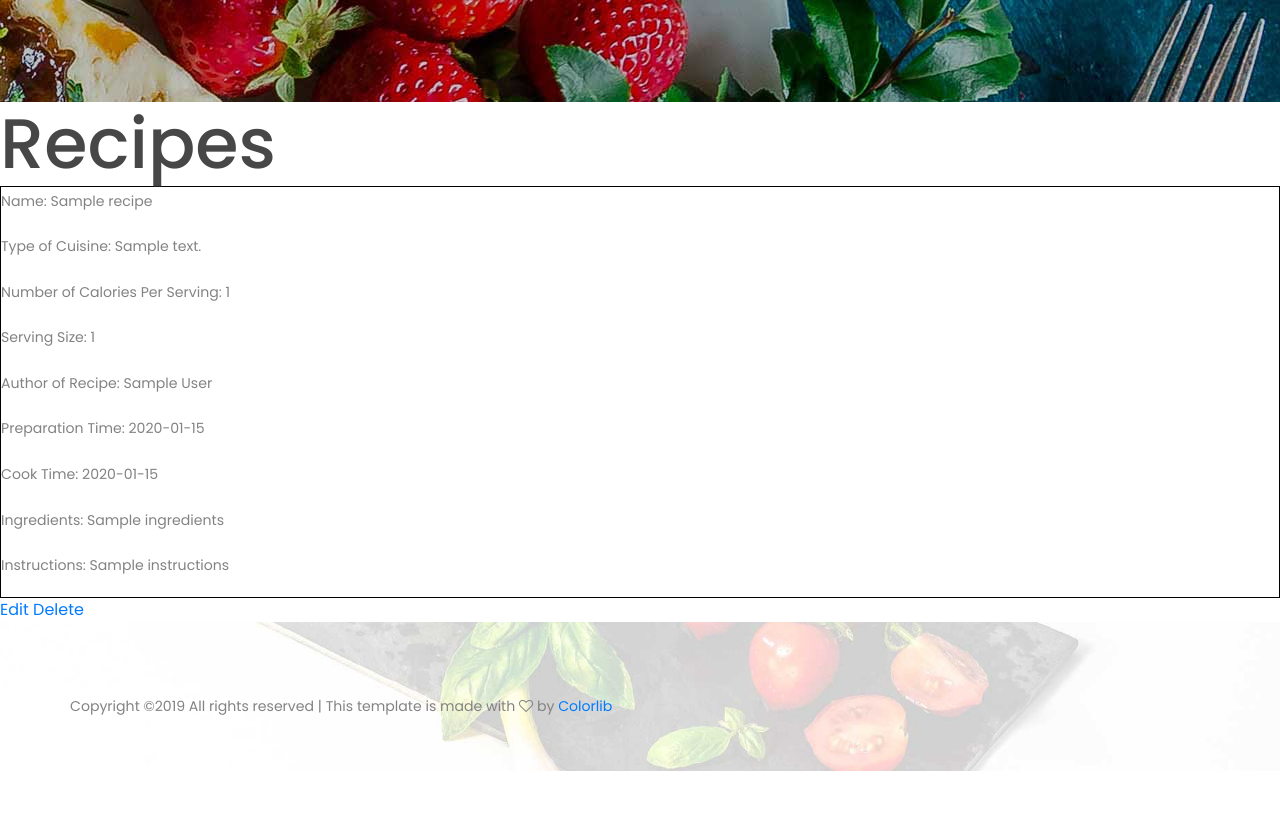
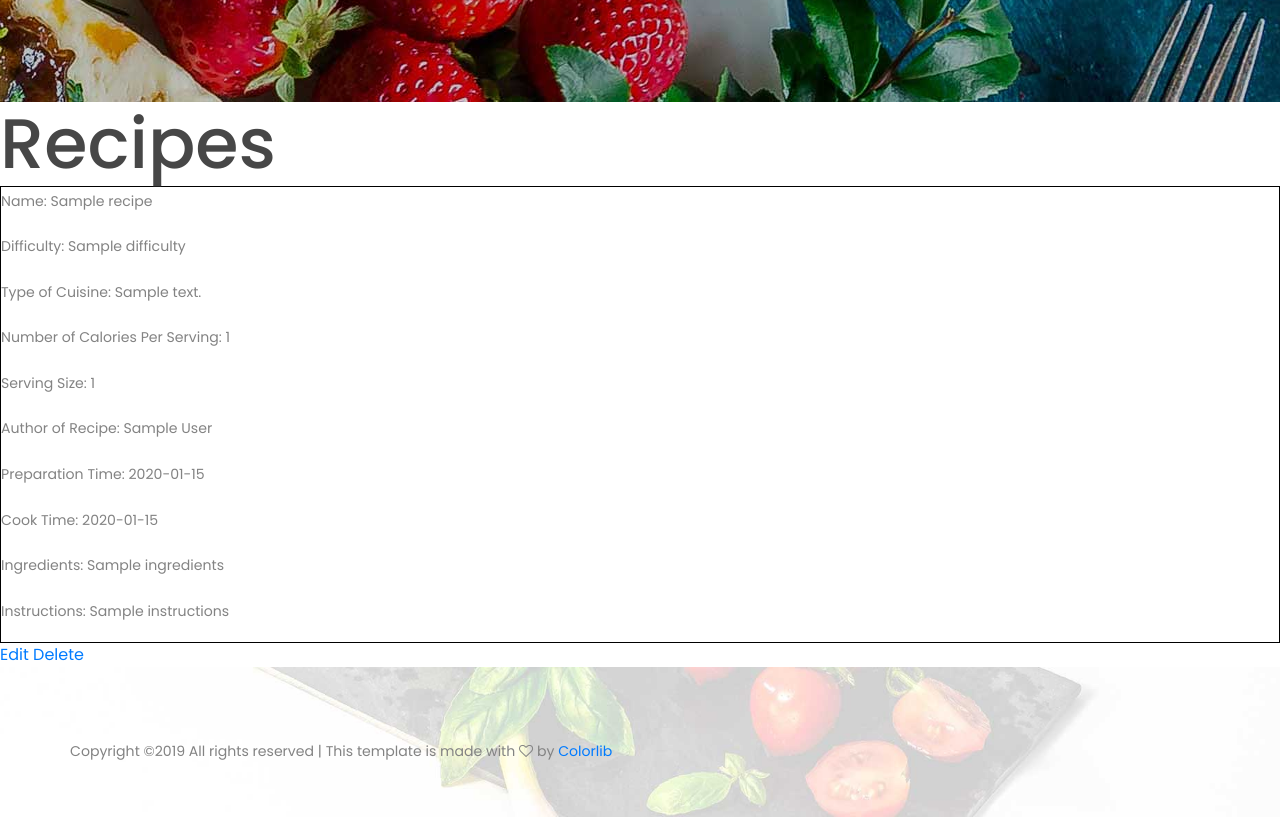
Before and after one commit to Code-Institute-Submissions/data-centric-project-4, a Flask app: page / in a window 1280 px wide. Shown: the part 1003-1820 px from the top of the page. Before the commit the page ends 1774 px from the top, so only its background shows below. Run offline with Flask 2, Linux system fonts and the light colour scheme; a database or web service that is not in the repository returns one stand-in record (values such as "Sample title"); some libraries are stand-ins or nearby versions.

Commit message:
Add difficulty to index html

```diff
--- a/templates/index.html
+++ b/templates/index.html
@@ -11,6 +11,7 @@
 {% for m in collection_recipes %}
     <li class = 'outer'>
    <p>Name: {{m['name']}}</p>
+   <p>Difficulty: {{m['difficulty']}}</p>
    <p>Type of Cuisine: {{m['cuisine_type']}}</p>
    <p>Number of Calories Per Serving: {{m['num_of_calories_per_serving']}}</p>
    <p>Serving Size: {{m['num_of_serving']}}</p>
```
